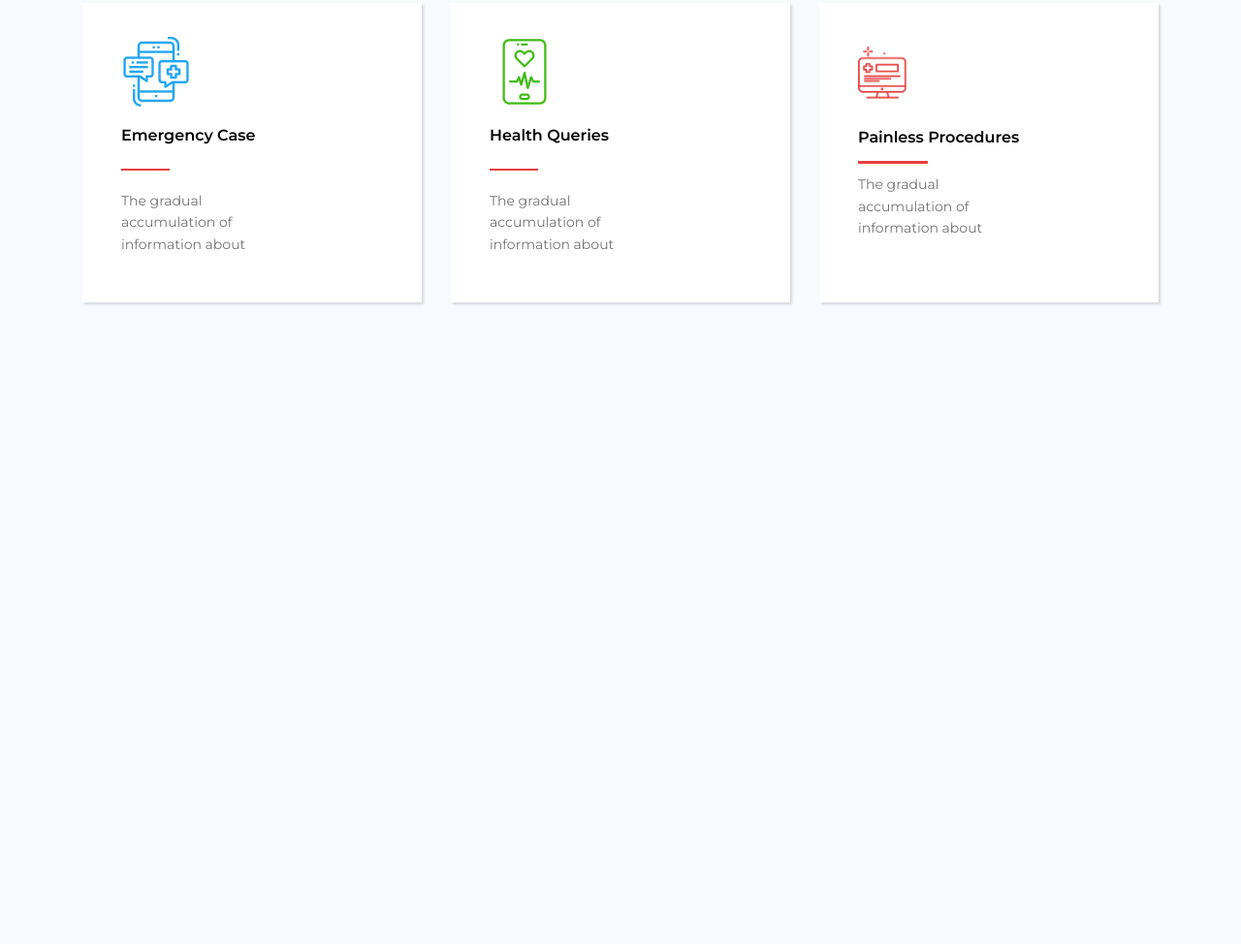
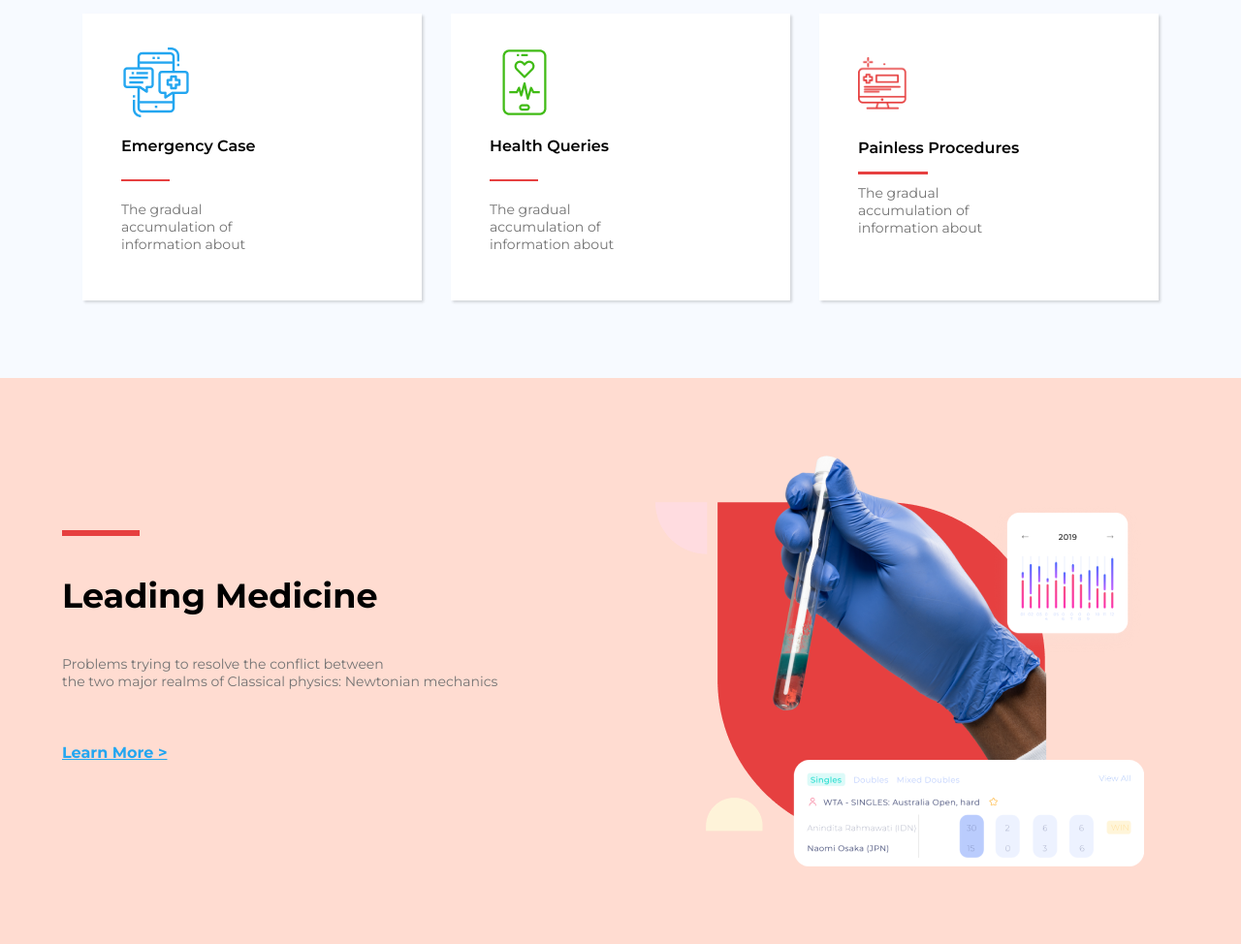
Before and after one commit to Harris-PS/Medical-Functional-App, a plain HTML site: page home.html in a window 1280 px wide. Shown: the part 1019-1993 px from the top of the page at 97% size. Before the commit the page ends 1411 px from the top, so only its background shows below. Drawn offline with Linux system fonts and the light colour scheme.

Commit message:
Added the content Section

```diff
--- a/home.html
+++ b/home.html
@@ -1,5 +1,6 @@
 <!DOCTYPE html>
 <html lang="en">
+
 <head>
   <meta charset="UTF-8">
   <meta name="viewport" content="width=device-width, initial-scale=1.0">
@@ -9,6 +10,7 @@
   <link href="https://fonts.googleapis.com/css2?family=Montserrat:ital,wght@0,100..900;1,100..900&display=swap" rel="stylesheet">
   <link rel="stylesheet" href="style.css">
 </head>
+
 <body>
   <section class="header">
     <div class="navbar">
@@ -65,20 +67,33 @@
           <img src="images/activity-img1.png" class="phone-image" alt="Image of a phone">
           <h4 class="h4-2">Emergency Case</h4>
           <img src="images/redline.png" class="line-image" alt="Line image">
-        <p class="p-2">The gradual <br> accumulation of<br>information about </p>
+          <p class="p-2">The gradual <br> accumulation of <br>information about </p>
         </div>
         <div class="activity-container-box">
           <img src="images/activity-img2.png" class="phone-image" alt="Image of a phone">
           <h4 class="h4-2">Health Queries</h4>
           <img src="images/redline.png" class="line-image" alt="Line image">
-        <p class="p-2">The gradual <br> accumulation of<br>information about </p>
+          <p class="p-2">The gradual <br> accumulation of <br>information about </p>
         </div>
         <div class="activity-container-box">
           <img src="images/activity-img3.png" class="line-image" alt="Line image">
           <h4 class="h4-2">Painless Procedures</h4>
           <img src="images/redline.png" class="phone-image" alt="Image of a phone">
-        <p class="p-2">The gradual <br> accumulation of<br>information about </p>
+          <p class="p-2">The gradual <br> accumulation of <br>information about </p>
         </div>
+      </div>
+    </div>
+  </section>
+  <section class="content">
+    <div class="content-container">
+      <div class="content-container-left">
+      <img src="images/redline.png" class="line-image" alt="Image of a testtube">
+        <h1 class="h1-2">Leading Medicine</h1>
+      <p class="p-2">Problems trying to resolve the conflict between <br> the two major realms of Classical physics: Newtonian mechanics</p>
+      <a href="#" class="h4-1"><h4>Learn More ></h4></a>
+      </div>
+      <div class="content-container-right">
+        <img src="images/testtube.png" class="content-image" alt="Image of a testtube">
       </div>
     </div>
   </section>
--- a/style.css
+++ b/style.css
@@ -7,7 +7,6 @@ body {
   margin: 0;
   font-family: 'Montserrat', sans-serif;
   background-color: #F7FAFF;
-  overflow-x: hidden;
 }
 
 button {
@@ -15,7 +14,6 @@ button {
   cursor: pointer;
 }
 
-/* Header Container*/
 .header {
   width: 100%;
   max-width: 100%;
@@ -64,7 +62,6 @@ button {
   position: relative;
   display: inline-block;
 }
-
 
 .navlinkA li a::after,
 .navlinkA li a::before {
@@ -151,14 +148,12 @@ button {
   font-weight: bold;
   font-size: 50px;
   margin: 0;
-  line-height: 1.2;
 }
 
 .p-1 {
   font-size: 16px;
   color: #737373;
   margin: 25px 0;
-  line-height: 1.6;
 }
 
 .container-left-btn {
@@ -204,7 +199,6 @@ button {
   display: block;
 }
 
-/* Activity container */
 .activity {
   width: 100%;
   max-width: 100%;
@@ -232,13 +226,12 @@ button {
   font-size: 14px;
   color: #737373;
   margin-top: 10px;
-  line-height: 1.6;
 }
 
 .h1-2 {
   font-weight: bold;
   font-size: 35px;
-  margin: 0;
+  margin: 10px 0;
 }
 
 .activity-container-bottom {
@@ -279,6 +272,46 @@ button {
   margin: 10px 0;
 }
 
+.content {
+  width: 100%;
+  max-width: 100%;
+  padding: 80px 5%;
+  background-color: #FFDCD1;
+}
+
+.content-container {
+  display: flex;
+  width: 100%;
+  justify-content: center;
+  align-items: center;
+}
+
+.content-container-left {
+  display: flex;
+  flex-direction: column;
+  flex: 1;
+  max-width: 600px;
+  gap: 20px;
+}
+
+.content-container-right {
+  flex: 1;
+  display: flex;
+  align-items: center;
+  justify-content: center;
+  max-width: 600px;
+}
+
+.content-image {
+  max-width: 100%;
+  height: auto;
+}
+
+.content-container-left .line-image{
+  width: 80px;
+  height: 6px;
+}
+
 @media (max-width: 1200px) {
   .navbar {
     padding: 15px 3%;
@@ -294,6 +327,10 @@ button {
 
   .activity {
     padding: 60px 3%;
+  }
+
+  .content{
+    padding: 40px 3%;
   }
 }
 
@@ -328,7 +365,7 @@ button {
   }
 
   .header-container-right {
-    max-width: 500px;
+    max-width: 400px;
   }
 
   .p-1 br {
@@ -349,8 +386,21 @@ button {
   }
 
   .activity-container-box {
-    flex: 1 1 calc(50% - 20px);
     min-width: 250px;
+  }
+
+  .content-container {
+    flex-direction: column;
+    text-align: center;
+  }
+
+  .content-container-left {
+    max-width: 100%;
+    align-items: center;
+  }
+
+  .content-container-right {
+    max-width: 400px
   }
 }
 
@@ -388,6 +438,10 @@ button {
     padding: 30px 5%;
   }
 
+  .header-container-right {
+    max-width: 200px;
+  }
+
   .activity {
     padding: 40px 5%;
   }
@@ -401,9 +455,16 @@ button {
   }
 
   .activity-container-box {
-    flex: 1 1 100%;
     min-width: 100%;
     max-width: 100%;
+  }
+
+  .content-container{
+    padding: 20px 5%;
+  }
+
+  .content-container-right{
+    max-width: 250px;
   }
 }
 
```
Also changed, not shown: images/testtube.png (added). Lines whose indentation alone changed are shown as unchanged.
